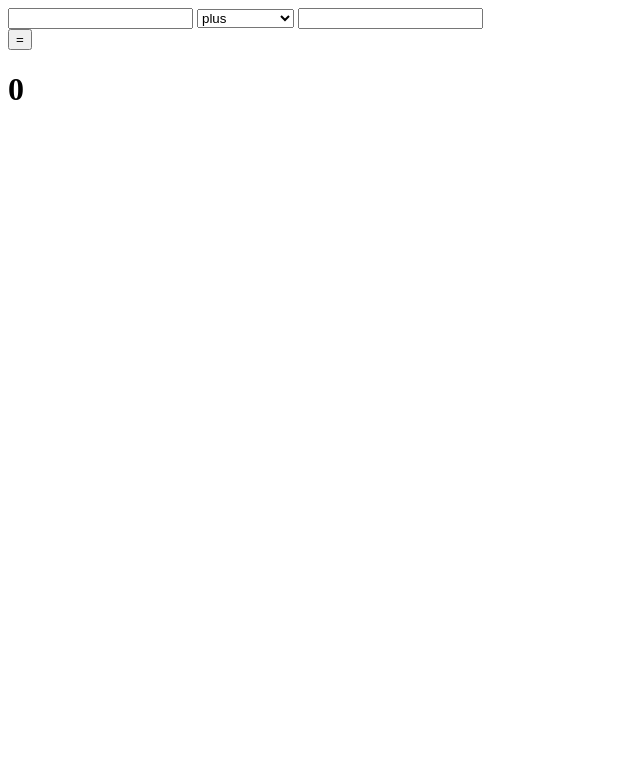
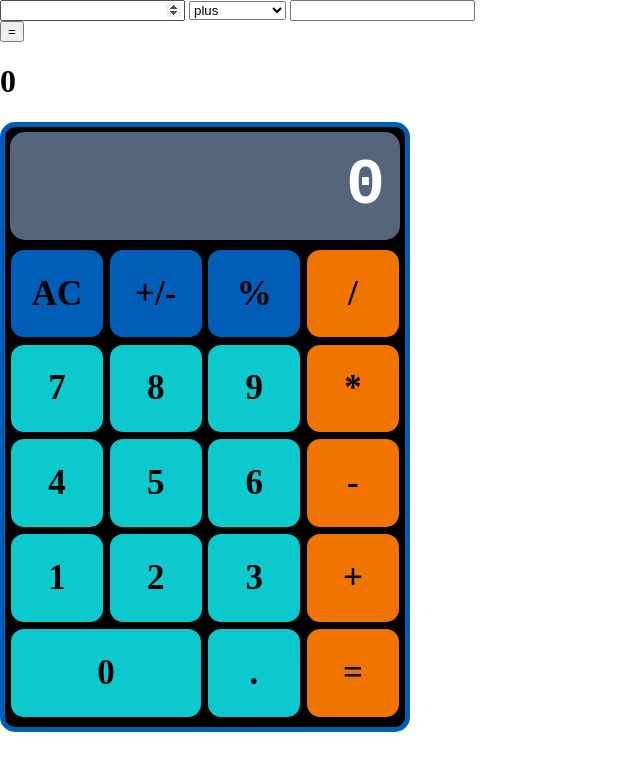
Before and after one commit to ChineduEjiogu1/TKH-calculator, a plain HTML site: page index.html in a window 1280 px wide. Shown: the whole page, without its empty margins (0-640 px from the left). Drawn offline with Linux system fonts and the light colour scheme.

Commit message:
added UI

```diff
--- a/index.html
+++ b/index.html
@@ -5,6 +5,7 @@
   <meta http-equiv="X-UA-Compatible" content="IE=edge">
   <meta name="viewport" content="width=device-width, initial-scale=1.0">
   <title>Document</title>
+  <link rel="stylesheet" href="style.css">
 </head>
 <body>
   <form>
@@ -22,6 +23,34 @@
   </form>
   <button id="equals-button" onclick="equalsClicked()">=</button>
   <h1 id="result-num">0</h1>
+
+  <!-- New UI -->
+  <div id="main-container">
+    <div id="screen" class="screen-color">
+      0
+    </div>
+    <div id="button-container">
+      <div class="button sign2"><input type="submit" class="button-click" value="AC"></input>AC</div>
+      <div class="button sign2"><input type="submit" class="button-click" value="+/-"></input>+/-</div>
+      <div class="button sign2"><input type="submit" class="button-click" value="%"></input>%</div>
+      <div class="button sign"><input type="submit" class="button-click" value="/"></input>/</div>
+      <div class="button number"><input type="submit" class="button-click" value="7"></input>7</div>
+      <div class="button number"><input type="submit" class="button-click" value="8"></input>8</div>
+      <div class="button number"><input type="submit" class="button-click" value="9"></input>9</div>
+      <div class="button sign"><input type="submit" class="button-click" value="*"></input>*</div>
+      <div class="button number"><input type="submit" class="button-click" value="4"></input>4</div>
+      <div class="button number"><input type="submit" class="button-click" value="5"></input>5</div>
+      <div class="button number"><input type="submit" class="button-click" value="6"></input>6</div>
+      <div class="button sign"><input type="submit" class="button-click" value="-"></input>-</div>
+      <div class="button number"><input type="submit" class="button-click" value="1"></input>1</div>
+      <div class="button number"><input type="submit" class="button-click" value="2"></input>2</div>
+      <div class="button number"><input type="submit" class="button-click" value="3"></input>3</div>
+      <div class="button sign"><input type="submit" class="button-click" value="+"></input>+</div>
+      <div id="zero" class="button number"><input type="submit" class="button-click" value="0"></input>0</div>
+      <div class="button number"><input type="submit" class="button-click" value="."></input>.</div>
+      <div class="button sign"><input type="submit" class="button-click" value="="></input>=</div>
+    </div>
+  </div>
   <script src="calculator.js"></script>
 </body>
 </html>
--- /dev/null
+++ b/style.css
@@ -0,0 +1,89 @@
+body{
+    padding: 0px;
+    margin: 0px;
+}
+
+#main-container
+{
+    width: 400px;
+    height: 600px;
+    border: 2px black solid;
+    display: flex;
+    flex-direction: column;
+    /* flipped because of flex-direction usually align-items is vertical*/
+    align-items: center;
+    justify-content: space-evenly;
+    background-color: black;
+    border: 5px solid #005eb9;
+    border-radius: 15px;
+}
+
+#screen{
+    display: flex;
+    justify-content: flex-end;
+    align-items: center;
+    height: 13%;
+    width: 90%;
+    font-weight: 700;
+    font-size: 65px;
+    border-radius: 15px;
+    font-family: monospace;
+    color: white;
+    padding: 15px;
+
+}
+
+#button-container{
+    height: 79%;
+    width: 98%;
+    border: 2px black solid;
+    display: flex;
+    flex-wrap: wrap;
+    justify-content: space-between;
+    align-items: center;
+}
+
+.button{
+    display: flex;
+    justify-content: center;
+    align-items: center;
+    width: 23.5%;
+    height: 18.5%;
+    border: 2px black solid;
+    font-weight: 900;
+    font-size: 35px;
+    border-radius: 15px;
+}
+
+.button:hover{
+    transform: scale(1.025);
+    filter: brightness(1.5);
+}
+
+#zero{
+   width: 48.5%;
+}
+
+.number{
+    /* background-color: #56667A; */
+    background-color: #0BC9CD;
+}
+
+.sign{
+    background-color: #F17300;
+}
+
+.sign2{
+    background-color: #005eb9;
+}
+
+.screen-color{
+    background-color: #56667A;
+}
+
+.button-click{
+    position: absolute;
+    opacity: 0;
+    height: inherit;
+    width: inherit;
+}
```
